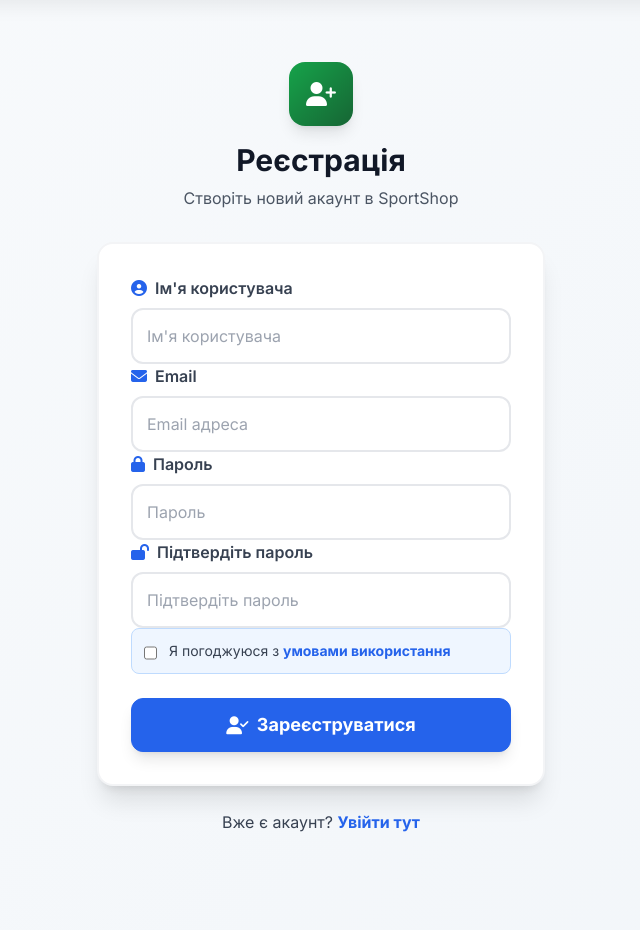
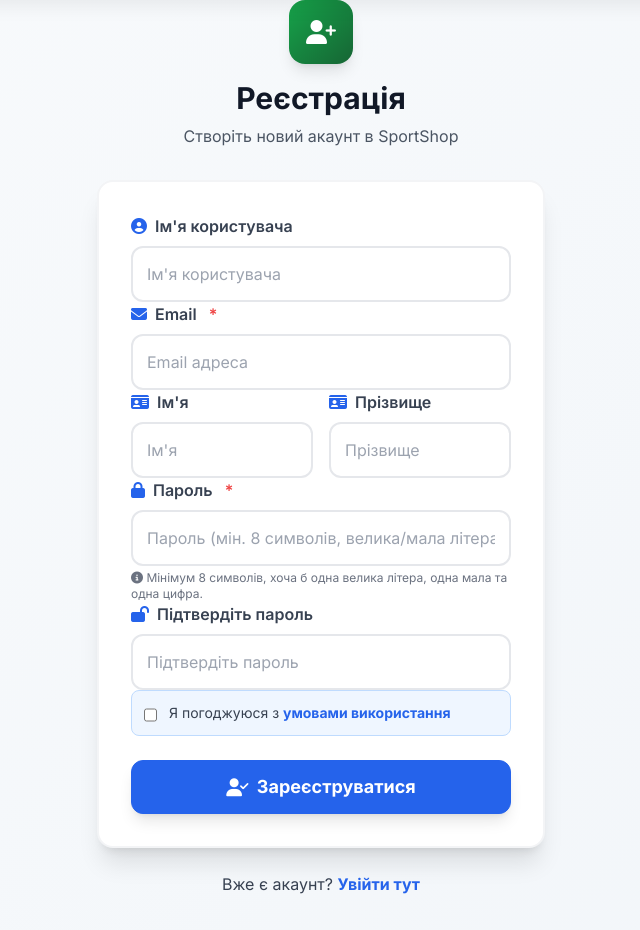
Before and after one commit to xcursi322/prakt, a Django app: page /register/ in a window 1280 px wide. Shown: the part 76-1006 px from the top of the page, without its empty margins (319-959 px from the left). Run offline with Django 5.2, Linux system fonts and the light colour scheme; data comes from the database, SQL or seed files in the repository; both versions use the stored data as it was after the commit; some libraries are stand-ins or nearby versions.

Commit message:
файли для рендеру

```diff
--- a/shop/forms.py
+++ b/shop/forms.py
@@ -1,6 +1,16 @@
 from django import forms
 from django.core.validators import RegexValidator
+from django.core.exceptions import ValidationError
 from .models import Order, Customer, Review, ReviewReply
+
+
+def _validate_password_strength(value):
+    if not any(ch.isupper() for ch in value):
+        raise ValidationError('Пароль повинен містити хоча б одну велику літеру')
+    if not any(ch.islower() for ch in value):
+        raise ValidationError('Пароль повинен містити хоча б одну малу літеру')
+    if not any(ch.isdigit() for ch in value):
+        raise ValidationError('Пароль повинен містити хоча б одну цифру')
 
 PAYMENT_CHOICES = [
     ('online', 'Онлайн'),
@@ -112,12 +122,14 @@
         label='Пароль',
         min_length=8,
         max_length=128,
+        validators=[_validate_password_strength],
         widget=forms.PasswordInput(attrs={
             'class': 'form-control',
-            'placeholder': 'Пароль',
+            'placeholder': 'Пароль (мін. 8 символів, велика/мала літера, цифра)',
             'minlength': '8',
             'maxlength': '128',
-        })
+        }),
+        help_text='Мінімум 8 символів, хоча б одна велика літера, одна мала та одна цифра.',
     )
     password2 = forms.CharField(
         label='Підтвердіть пароль',
@@ -144,16 +156,22 @@
                 'title': 'Тільки латинські літери, цифри та _',
             }),
             'email': forms.EmailInput(attrs={
+                'required': True,
                 'class': 'form-control',
-                'placeholder': 'Email адреса'
+                'placeholder': 'Email адреса',
+                'maxlength': '254',
             }),
             'first_name': forms.TextInput(attrs={
                 'class': 'form-control',
-                'placeholder': 'Ім\'я'
+                'placeholder': 'Ім\'я',
+                'minlength': '2',
+                'maxlength': '50',
             }),
             'last_name': forms.TextInput(attrs={
                 'class': 'form-control',
-                'placeholder': 'Прізвище'
+                'placeholder': 'Прізвище',
+                'minlength': '2',
+                'maxlength': '50',
             }),
         }
 
@@ -170,12 +188,22 @@
         validator(username)
         return username
 
+    def clean_email(self):
+        email = (self.cleaned_data.get('email') or '').strip().lower()
+        if not email:
+            raise forms.ValidationError('Email є обовʼязковим полем')
+        if Customer.objects.filter(email__iexact=email).exists():
+            raise forms.ValidationError('Користувач з таким email вже існує')
+        return email
+
     def clean(self):
         cleaned_data = super().clean()
+        password1 = cleaned_data.get('password1')
+        password2 = cleaned_data.get('password2')
 
         if password1 and password2:
             if password1 != password2:
-                raise forms.ValidationError('Паролі не збігаються')
+                self.add_error('password2', 'Паролі не збігаються')
 
         return cleaned_data
 
@@ -195,23 +223,36 @@
 
 class LoginForm(forms.Form):
     username = forms.CharField(
+        label="Ім'я користувача",
         max_length=50,
         min_length=3,
+        error_messages={
+            'required': "Введіть імʼя користувача",
+            'min_length': "Логін має містити мінімум 3 символи",
+            'max_length': "Логін не може перевищувати 50 символів",
+        },
         widget=forms.TextInput(attrs={
             'class': 'form-control',
-            'placeholder': 'Ім\'я користувача',
+            'placeholder': "Ім'я користувача",
             'minlength': '3',
             'maxlength': '50',
+            'autocomplete': 'username',
         })
     )
     password = forms.CharField(
+        label='Пароль',
         min_length=8,
         max_length=128,
+        error_messages={
+            'required': 'Введіть пароль',
+            'min_length': 'Пароль має містити мінімум 8 символів',
+        },
         widget=forms.PasswordInput(attrs={
             'class': 'form-control',
             'placeholder': 'Пароль',
             'minlength': '8',
             'maxlength': '128',
+            'autocomplete': 'current-password',
         })
     )
 
--- a/shop/templates/shop/base.html
+++ b/shop/templates/shop/base.html
@@ -179,13 +179,13 @@
                     <i class="fas fa-link text-blue-500"></i> Про магазин
                 </h4>
                 <ul class="space-y-2 text-sm">
-                    <li><a href="#" class="text-gray-400 hover:text-blue-400 transition flex items-center gap-1">
+                    <li><a href="{% url 'shop:delivery' %}" class="text-gray-400 hover:text-blue-400 transition flex items-center gap-1">
                         <i class="fas fa-chevron-right text-xs"></i> Про нас
                     </a></li>
                     <li><a href="{% url 'shop:delivery' %}" class="text-gray-400 hover:text-blue-400 transition flex items-center gap-1">
                         <i class="fas fa-chevron-right text-xs"></i> Доставка
                     </a></li>
-                    <li><a href="#" class="text-gray-400 hover:text-blue-400 transition flex items-center gap-1">
+                    <li><a href="{% url 'shop:delivery' %}" class="text-gray-400 hover:text-blue-400 transition flex items-center gap-1">
                         <i class="fas fa-chevron-right text-xs"></i> Повернення
                     </a></li>
                 </ul>
@@ -197,13 +197,13 @@
                     <i class="fas fa-headset text-blue-500"></i> Допомога
                 </h4>
                 <ul class="space-y-2 text-sm">
-                    <li><a href="#" class="text-gray-400 hover:text-blue-400 transition flex items-center gap-1">
+                    <li><a href="{% url 'shop:delivery' %}" class="text-gray-400 hover:text-blue-400 transition flex items-center gap-1">
                         <i class="fas fa-chevron-right text-xs"></i> Контакти
                     </a></li>
-                    <li><a href="#" class="text-gray-400 hover:text-blue-400 transition flex items-center gap-1">
+                    <li><a href="{% url 'shop:delivery' %}" class="text-gray-400 hover:text-blue-400 transition flex items-center gap-1">
                         <i class="fas fa-chevron-right text-xs"></i> Питання-Відповіді
                     </a></li>
-                    <li><a href="#" class="text-gray-400 hover:text-blue-400 transition flex items-center gap-1">
+                    <li><a href="{% url 'shop:delivery' %}" class="text-gray-400 hover:text-blue-400 transition flex items-center gap-1">
                         <i class="fas fa-chevron-right text-xs"></i> Умови
                     </a></li>
                 </ul>
--- a/shop/templates/shop/register.html
+++ b/shop/templates/shop/register.html
@@ -51,7 +51,7 @@
                 <!-- Поле email -->
                 <div class="form-group">
                     <label for="{{ form.email.id_for_label }}" class="font-semibold text-gray-700 mb-2 flex items-center gap-2">
-                        <i class="fas fa-envelope text-blue-600"></i> Email
+                        <i class="fas fa-envelope text-blue-600"></i> Email <span class="text-red-500 ml-1">*</span>
                     </label>
                     {{ form.email|safe }}
                     {% if form.email.errors %}
@@ -64,12 +64,48 @@
                     {% endif %}
                 </div>
 
+                <!-- Ім'я та Прізвище -->
+                <div class="grid grid-cols-2 gap-4">
+                    <div class="form-group">
+                        <label for="{{ form.first_name.id_for_label }}" class="font-semibold text-gray-700 mb-2 flex items-center gap-2">
+                            <i class="fas fa-id-card text-blue-600"></i> Ім'я
+                        </label>
+                        {{ form.first_name|safe }}
+                        {% if form.first_name.errors %}
+                            <div class="form-error">
+                                <i class="fas fa-exclamation-circle"></i>
+                                {% for error in form.first_name.errors %}
+                                    <span>{{ error }}</span>
+                                {% endfor %}
+                            </div>
+                        {% endif %}
+                    </div>
+                    <div class="form-group">
+                        <label for="{{ form.last_name.id_for_label }}" class="font-semibold text-gray-700 mb-2 flex items-center gap-2">
+                            <i class="fas fa-id-card text-blue-600"></i> Прізвище
+                        </label>
+                        {{ form.last_name|safe }}
+                        {% if form.last_name.errors %}
+                            <div class="form-error">
+                                <i class="fas fa-exclamation-circle"></i>
+                                {% for error in form.last_name.errors %}
+                                    <span>{{ error }}</span>
+                                {% endfor %}
+                            </div>
+                        {% endif %}
+                    </div>
+                </div>
+
                 <!-- Поле пароля -->
                 <div class="form-group">
                     <label for="{{ form.password1.id_for_label }}" class="font-semibold text-gray-700 mb-2 flex items-center gap-2">
-                        <i class="fas fa-lock text-blue-600"></i> Пароль
+                        <i class="fas fa-lock text-blue-600"></i> Пароль <span class="text-red-500 ml-1">*</span>
                     </label>
                     {{ form.password1|safe }}
+                    <p class="text-xs text-gray-500 mt-1">
+                        <i class="fas fa-info-circle"></i>
+                        Мінімум 8 символів, хоча б одна велика літера, одна мала та одна цифра.
+                    </p>
                     {% if form.password1.errors %}
                         <div class="form-error">
                             <i class="fas fa-exclamation-circle"></i>
```
Also changed, not shown: db.sqlite3.
